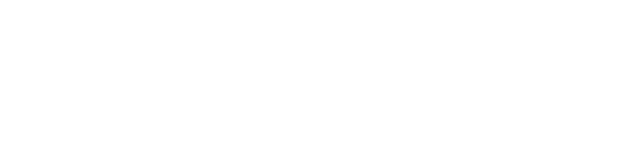
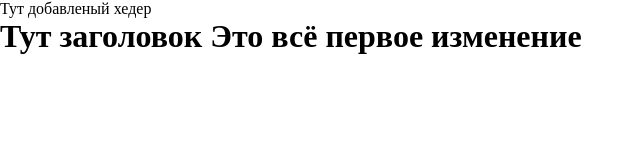
Before and after one commit to Alex-Yaroshko/home-work-4, a plain HTML site: page index.html in a window 1280 px wide. Shown: the whole page, without its empty margins (0-644 px from the left). Drawn offline with Linux system fonts and the light colour scheme.

Commit message:
feat: add header

```diff
--- a/index.html
+++ b/index.html
@@ -10,6 +10,9 @@
 
 </head>
 <body>
+    <header>Тут добавленый хедер
+        <h1> Тут заголовок Это всё первое изменение</h1>
+    </header>
 
 </body>
 </html>
```
